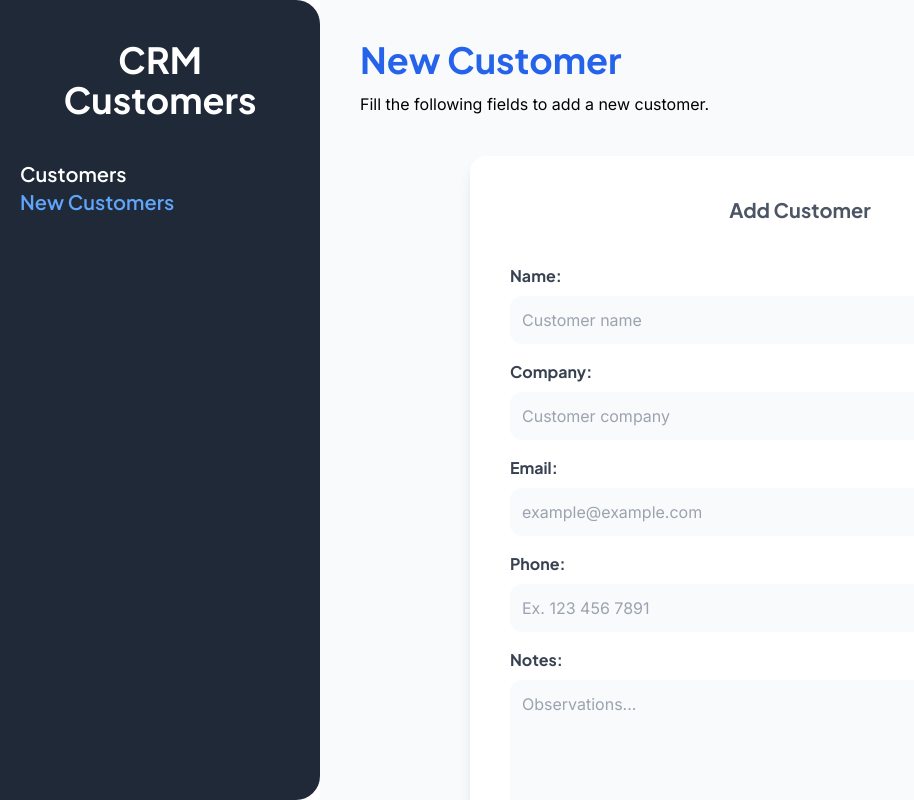
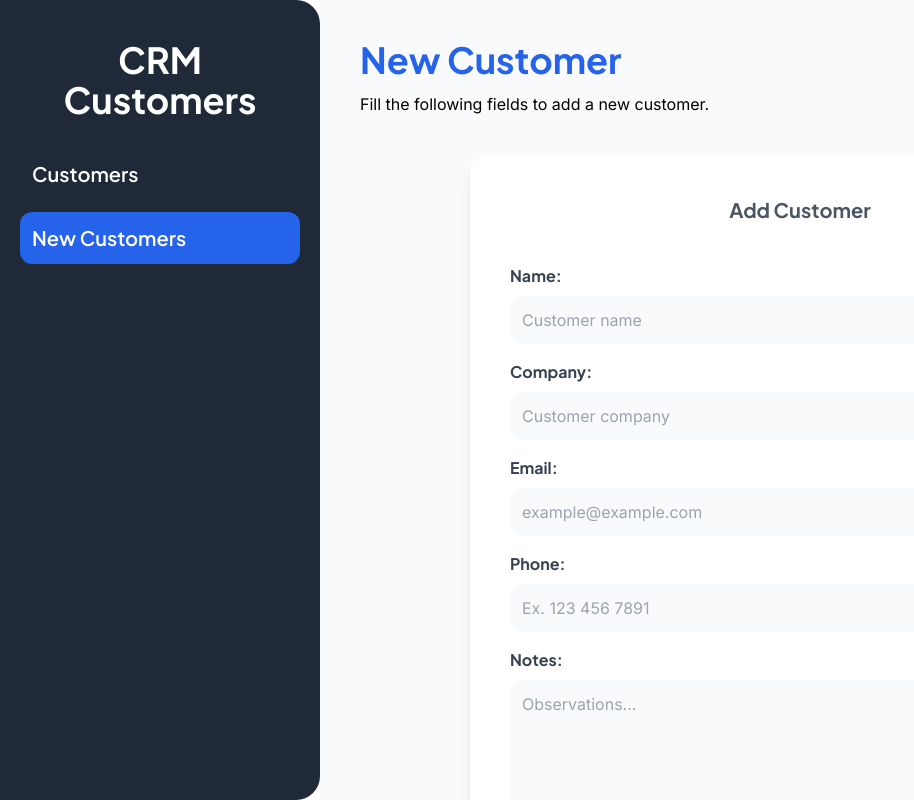
Before and after one commit to jairpss/crm-react, a React (Vite) app: page /customers/new in a window 1280 px wide. Shown: the whole page, without its empty margins (0-914 px from the left). Built offline with nearby package versions, Linux system fonts and the light colour scheme.

Commit message:
some changes to ui

```diff
--- a/src/components/Customer.jsx
+++ b/src/components/Customer.jsx
@@ -12,23 +12,23 @@ const Customer = ({customer, handleDelete}) => {
             <p><span className="font-semibold">Email: </span>{email}</p>
             <p><span className="font-semibold">Phone: </span>{phone}</p>
         </td>
-        <td className="p-3 font-inter font-medium text-gray-700">{company}</td>
+        <td className="p-3 text-center font-inter font-medium text-gray-700">{company}</td>
         <td className="p-3">
             <button
                 type="button"
-                className="bg-teal-400 hover:bg-teal-500 block w-full text-white p-2 font-bold font-jakarta text-xs rounded-full"
+                className="bg-teal-50 border-2 border-teal-400  hover:bg-teal-400 block w-full text-gray-800 p-2 font-bold font-jakarta text-xs rounded-full"
                 onClick={() => navigate(`/customers/${id}`)}
             >Info</button>
 
             <button
                 type="button"
-                className="bg-blue-500 hover:bg-blue-600 block w-full text-white p-2 font-bold font-jakarta text-xs rounded-full mt-2"
+                className="bg-blue-50 border-2 border-blue-400 hover:bg-blue-400 block w-full text-gray-800 p-2 font-bold font-jakarta text-xs rounded-full mt-2"
                 onClick={() => navigate(`/customers/edit/${id}`)}
             >Edit</button>
 
             <button
                 type="button"
-                className="bg-pink-400 hover:bg-pink-600 block w-full text-white p-2 font-bold font-jakarta text-xs rounded-full mt-2"
+                className="bg-pink-50 border-2 border-pink-400 hover:bg-pink-400 block w-full text-gray-800 p-2 font-bold font-jakarta text-xs rounded-full mt-2"
                 onClick={() => handleDelete(id)}
             >Delete</button>
         </td>
--- a/src/layout/Layout.jsx
+++ b/src/layout/Layout.jsx
@@ -5,17 +5,17 @@ const Layout = () => {
   const urlActual = location.pathname
 
   return (
-    <div className="md:flex md: min-h-screen ">
+    <div className="md:flex md:min-h-screen ">
         <div className="md:w-1/4 bg-gray-800 px-5 py-10 md:rounded-r-3xl">
             <h2 className="text-4xl font-bold text-center text-white font-jakarta">CRM Customers</h2>
             <nav className="mt-10">
                 <Link
-                    className={`${urlActual === '/customers' ? 'text-blue-400' : 'text-white'} text-xl text-white block mt-2 font-jakarta font-semibold hover:text-blue-400`}
+                    className={`${urlActual === '/customers' ? 'text-white bg-blue-600 rounded-xl p-3 hover:text-blue-100' : 'text-white'} text-xl px-3 text-white block mt-5 font-jakarta font-semibold hover:text-blue-500`}
                     to="/customers"
                 >Customers</Link>
 
                 <Link
-                    className={`${urlActual === '/customers/new' ? 'text-blue-400' : 'text-white'} text-xl text-whiteblock mt-2 font-jakarta font-semibold hover:text-blue-400`}
+                    className={`${urlActual === '/customers/new' ? 'text-white bg-blue-600 rounded-xl p-3 hover:text-blue-100' : 'text-white'} text-xl px-3 text-white block mt-6 font-jakarta font-semibold hover:text-blue-500`}
                     to="/customers/new"
                 >New Customers</Link>
             </nav>
--- a/src/pages/InfoCustomer.jsx
+++ b/src/pages/InfoCustomer.jsx
@@ -32,7 +32,7 @@ const InfoCustomer = () => {
         <p className="text-center font-bold font-jakarta text-4xl text-gray-400">Sorry, there is no results 😓</p>
         : (
 
-                <div>
+                <div className="bg-white drop-shadow-lg rounded-xl p-8">
                     <h1 className="font-bold font-jakarta text-4xl text-blue-600">Customer Information</h1>
                     {customer.name && (
                         <p className="text-xl text-gray-600 font-inter mt-10">
```
